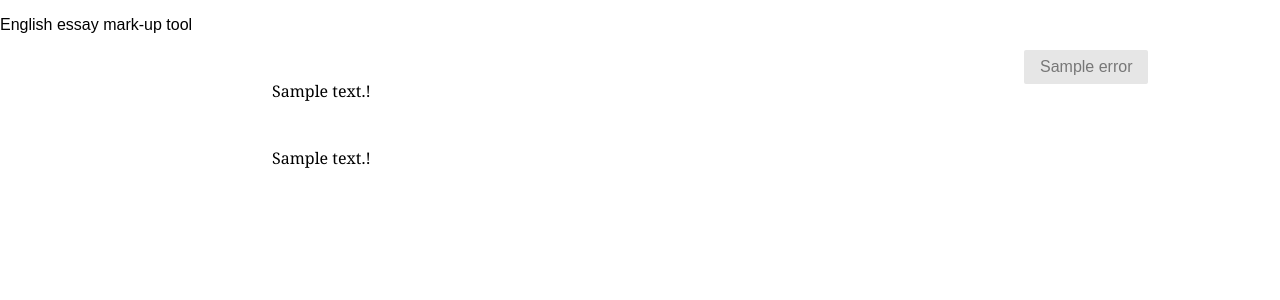
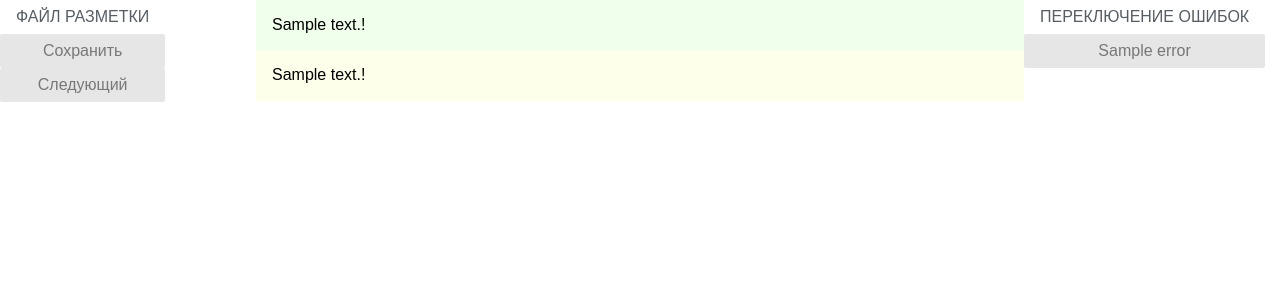
Before and after one commit to ilyamirin/Electronic, a Flask app: page / in a window 1280 px wide. Shown: the top 300 px of the page. Run offline with Flask 2, Linux system fonts and the light colour scheme; a database or web service that is not in the repository returns one stand-in record (values such as "Sample title"); some libraries are stand-ins or nearby versions.

Commit message:
Add save and next buttons and a little bit color))

```diff
--- a/Main.py
+++ b/Main.py
@@ -1,4 +1,4 @@
-from flask import Flask, request, render_template, jsonify
+from flask import Flask , request, render_template, jsonify
 from pymongo import MongoClient
 from bson.objectid import ObjectId
 from datetime import datetime
@@ -9,7 +9,6 @@ client = MongoClient('localhost', 27017)
 db = client.electronic
 
 app = Flask(__name__)
-app.config['SEND_FILE_MAX_AGE_DEFAULT'] = 0
 
 auth = HTTPBasicAuth()
 
@@ -47,8 +46,10 @@ def main(text_id=None):
 @app.route('/markup/add', methods=['POST'])
 @auth.login_required
 def add_markup():
-    form = {'sourceText': request.form["sourceText"], 'markedText': request.form["markedText"],
+    form = {'sourceTextId': request.form["sourceTextId"], 'markedText': request.form["markedText"],
             'ts': datetime.utcnow(), 'username': auth.current_user()}
     markups_collection = db.markups
+    texts_collection = db.texts
     result = markups_collection.insert_one(form)
+    texts_collection.update_one({"_id": ObjectId(request.form["sourceTextId"])}, {"$inc": {"edited": 1}})
     return jsonify({'objectId': str(result.inserted_id)})
--- a/static/text.js
+++ b/static/text.js
@@ -49,13 +49,6 @@ $.when( $.ready ).then(function() {
 
             var sourceText = $(".source-text").html()
             $(".source-text").html(sourceText.replace(selectedText, '<code style="color:red">'+selectedText+'</code>'))
-
-            console.log($(".source-text").attr("id"))
-            var markupToSave = {
-                'sourceText': $(".source-text").attr("id"),
-                'markedText': markedText
-            }
-            $.post('/markup/add', markupToSave, function(result) { console.log(result) });
         }
     }
 
@@ -95,4 +88,19 @@ $.when( $.ready ).then(function() {
     form = dialog.find( "form" ).on( "submit", function( event ) {
         event.preventDefault();
     });
+
+    $(".save-result-button").click(function() {
+        var markupToSave = {
+            'sourceTextId': $(".source-text").attr("id"),
+            'markedText': markedText
+        }
+        $.post('/markup/add', markupToSave, function(result) {
+            console.log(result)
+            if (result.objectId.length > 0) {
+                alert("Сохранено!")
+            } else {
+                alert("Не работает!")
+            }
+        });
+    });
 });
--- a/templates/text.html
+++ b/templates/text.html
@@ -10,7 +10,6 @@
 
     <style>
     .text-body {
-        font-family: Georgia, 'Times New Roman', Times, serif;
         padding: 1em
     }
     .custom-restricted-width {
@@ -19,19 +18,38 @@
         /* Or set the width explicitly: */
         /* width: 10em; */
     }
+    .source-text {
+        background-color: #f0ffeb
+    }
+    .marked-text {
+        background-color: #feffeb
+    }
     </style>
 </head>
 <body>
     <div class="pure-g">
-        <div class="pure-u-1-1"><p>English essay mark-up tool</p></div>
-        <div class="pure-u-1-5"><p></p></div>
-        <div class="pure-u-3-5">
-            <p class="text-body source-text" id="{{ text._id }}">{{ text.body }}!</p>
-            <p class="text-body marked-text">{{ text.body }}!</p>
+        <div class="pure-u-1-1">
         </div>
         <div class="pure-u-1-5">
             <div class="pure-menu custom-restricted-width">
-                <!--span class="pure-menu-heading">Переключение ошибок</span-->
+                <a class="pure-menu-heading">Файл разметки</a>
+                <ul class="pure-menu-list">
+                    <li class="pure-menu-item">
+                        <a href="#" class="pure-menu-link pure-button save-result-button">Сохранить</a>
+                    </li>
+                   <li class="pure-menu-item">
+                        <a href="/text" class="pure-menu-link pure-button next-text-button">Следующий</a>
+                    </li>
+                </ul>
+            </div>
+        </div>
+        <div class="pure-u-3-5">
+            <div class="text-body source-text" id="{{ text._id }}">{{ text.body }}!</div>
+            <div class="text-body marked-text">{{ text.body }}!</div>
+        </div>
+        <div class="pure-u-1-5">
+            <div class="pure-menu custom-restricted-width">
+                <a class="pure-menu-heading">Переключение ошибок</a>
                 <ul class="pure-menu-list">
                    {% for error in errors %}
                     <li class="pure-menu-item">
@@ -61,7 +79,6 @@
 
 </body>
 
-<!--script src="https://ajax.googleapis.com/ajax/libs/jquery/3.5.1/jquery.min.js"></script-->
 <script src="https://code.jquery.com/jquery-3.5.1.js"></script>
 <script src="https://code.jquery.com/ui/1.12.1/jquery-ui.js"></script>
 
```
